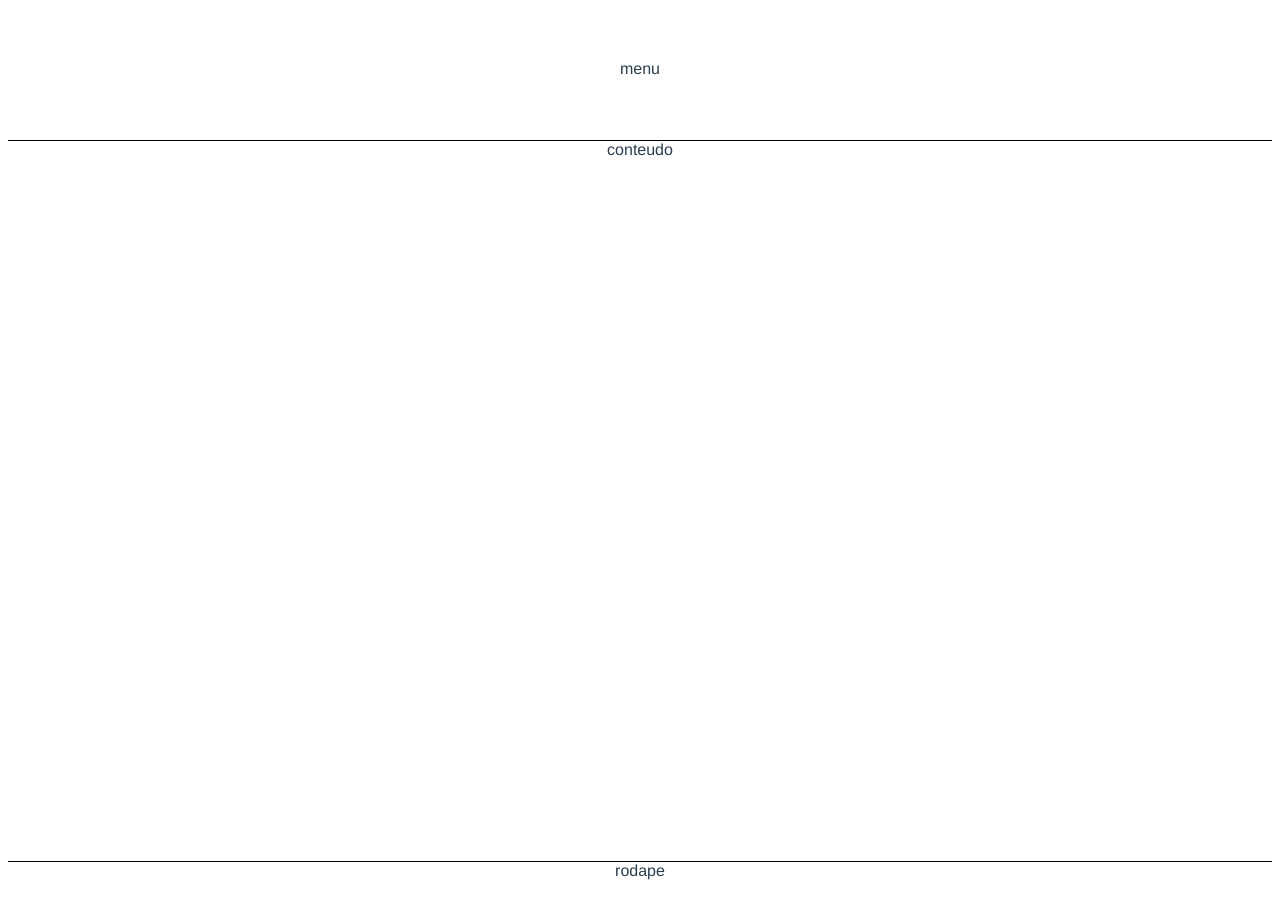
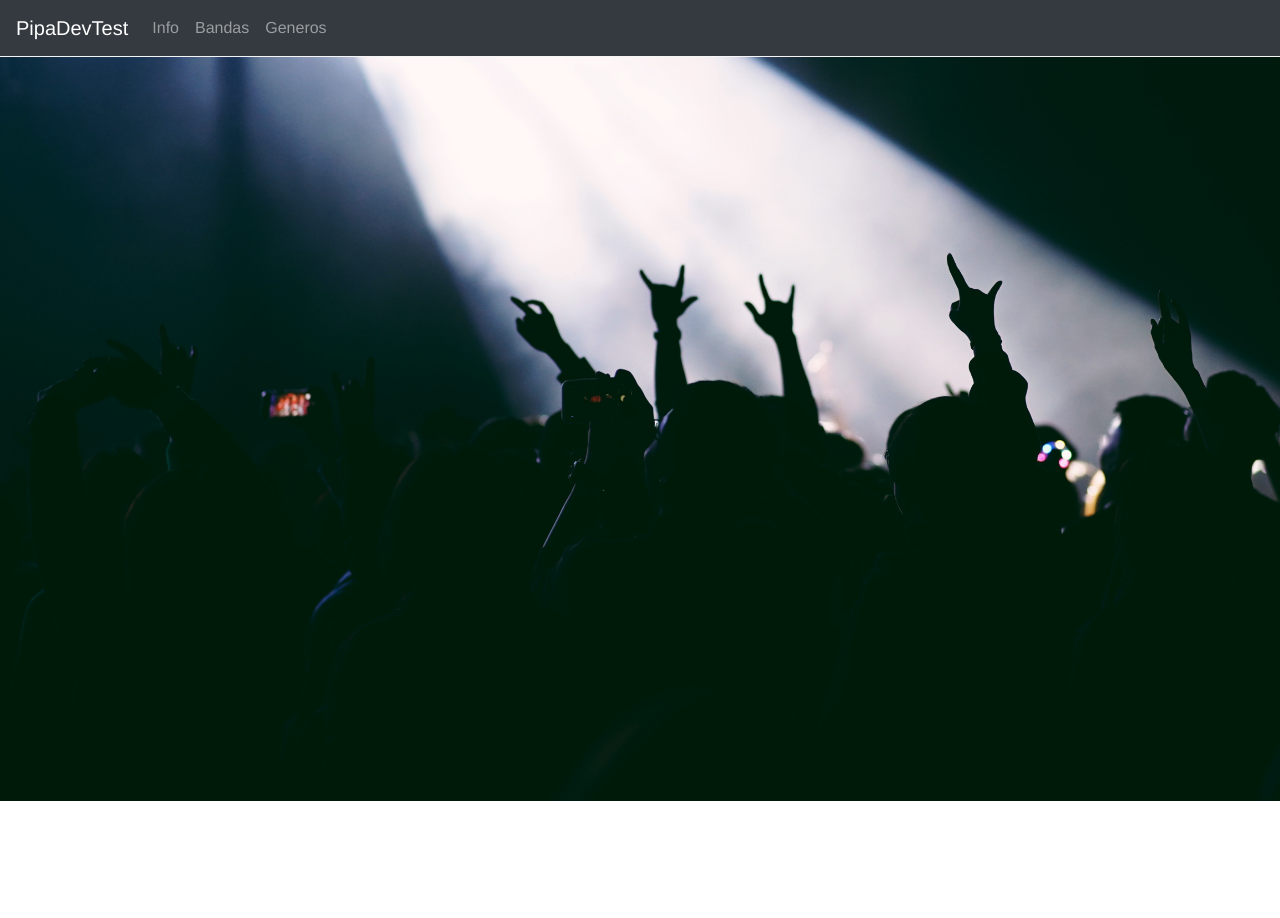
Before and after one commit to eduardomp/pipa-dev-test, a Vue app in the folder frontend/: page / in a window 1280 px wide. Shown: the top 918 px of the page. After the commit the page ends 801 px from the top, so only its background shows below. Built offline with nearby package versions, Linux system fonts and the light colour scheme.

Commit message:
adicionando a biblioteca v-bootstrap e bootstrap 4, navbar, links e imagem de background

```diff
--- a/frontend/package.json
+++ b/frontend/package.json
@@ -8,6 +8,8 @@
     "lint": "vue-cli-service lint"
   },
   "dependencies": {
+    "bootstrap": "^4.5.2",
+    "bootstrap-vue": "^2.17.3",
     "core-js": "^3.6.5",
     "vue": "^2.6.11"
   },
--- a/frontend/src/App.vue
+++ b/frontend/src/App.vue
@@ -2,21 +2,18 @@
   <div id="app">
     <Menu />
     <Conteudo />
-    <Rodape />
   </div>
 </template>
 
 <script>
 import Menu from './components/layout/Menu'
 import Conteudo from './components/layout/Conteudo'
-import Rodape from './components/layout/Rodape'
 
 export default {
   name: 'App',
   components: {
     Menu,
     Conteudo,
-    Rodape
   }
 }
 </script>
@@ -26,8 +23,11 @@ export default {
   font-family: Avenir, Helvetica, Arial, sans-serif;
   -webkit-font-smoothing: antialiased;
   -moz-osx-font-smoothing: grayscale;
-  text-align: center;
-  color: #2c3e50;
-  margin-top: 60px;
+  color: #EB5E28;
+  background: url('~@/assets/background_pipa_dev_test.jpg') no-repeat center center fixed;
+  -webkit-background-size: cover;
+  -moz-background-size: cover;
+  -o-background-size: cover;
+  background-size: cover;
 }
 </style>
--- a/frontend/src/components/layout/Conteudo.vue
+++ b/frontend/src/components/layout/Conteudo.vue
@@ -1,18 +1,16 @@
 <template>
   <div id="conteudo">
-      conteudo
   </div>
 </template>
 
 <script>
-export default {
+  export default {
 
-}
+  }
 </script>
 
 <style>
-#conteudo {
-    height: 90vh;
-    border-bottom: 1px solid black;
-}
+  #conteudo {
+      height: 93vh;
+  }
 </style>
--- a/frontend/src/components/layout/Menu.vue
+++ b/frontend/src/components/layout/Menu.vue
@@ -1,17 +1,24 @@
 <template>
   <div id="menu">
-      menu
+    <b-navbar type="dark" variant="dark" sticky=true fixed="top">
+      <b-navbar-nav align='right'>
+        <b-navbar-brand>PipaDevTest</b-navbar-brand>
+        <b-nav-item href="#/">Info</b-nav-item>
+        <b-nav-item href="#/bandas">Bandas</b-nav-item>
+        <b-nav-item href="#/generos">Generos</b-nav-item>
+      </b-navbar-nav>
+    </b-navbar>
   </div>
 </template>
 
 <script>
-export default {
-}
+  export default {
+  }
 </script>
 
 <style>
   #menu {
-   height: 10vh;
-   border-bottom: 1px solid black;
+   color: #EB5E28;
+   border-bottom: 0.1em solid whitesmoke;
   }
 </style>
--- a/frontend/src/components/layout/Rodape.vue
+++ /dev/null
@@ -1,17 +0,0 @@
-<template>
-  <div id="rodape">
-      rodape
-  </div>
-</template>
-
-<script>
-export default {
-
-}
-</script>
-
-<style>
-#rodape {
-    height: 20vh;
-}
-</style>
--- a/frontend/src/main.js
+++ b/frontend/src/main.js
@@ -1,6 +1,11 @@
 import Vue from 'vue'
+import { BootstrapVue, IconsPlugin } from 'bootstrap-vue'
+import 'bootstrap/dist/css/bootstrap.css'
+import 'bootstrap-vue/dist/bootstrap-vue.css'
 import App from './App.vue'
 
+Vue.use(BootstrapVue)
+Vue.use(IconsPlugin)
 Vue.config.productionTip = false
 
 new Vue({
```
Also changed, not shown: frontend/src/assets/background_pipa_dev_test.jpg (added), 1 other file (tests, documents, lock files or other folders).
